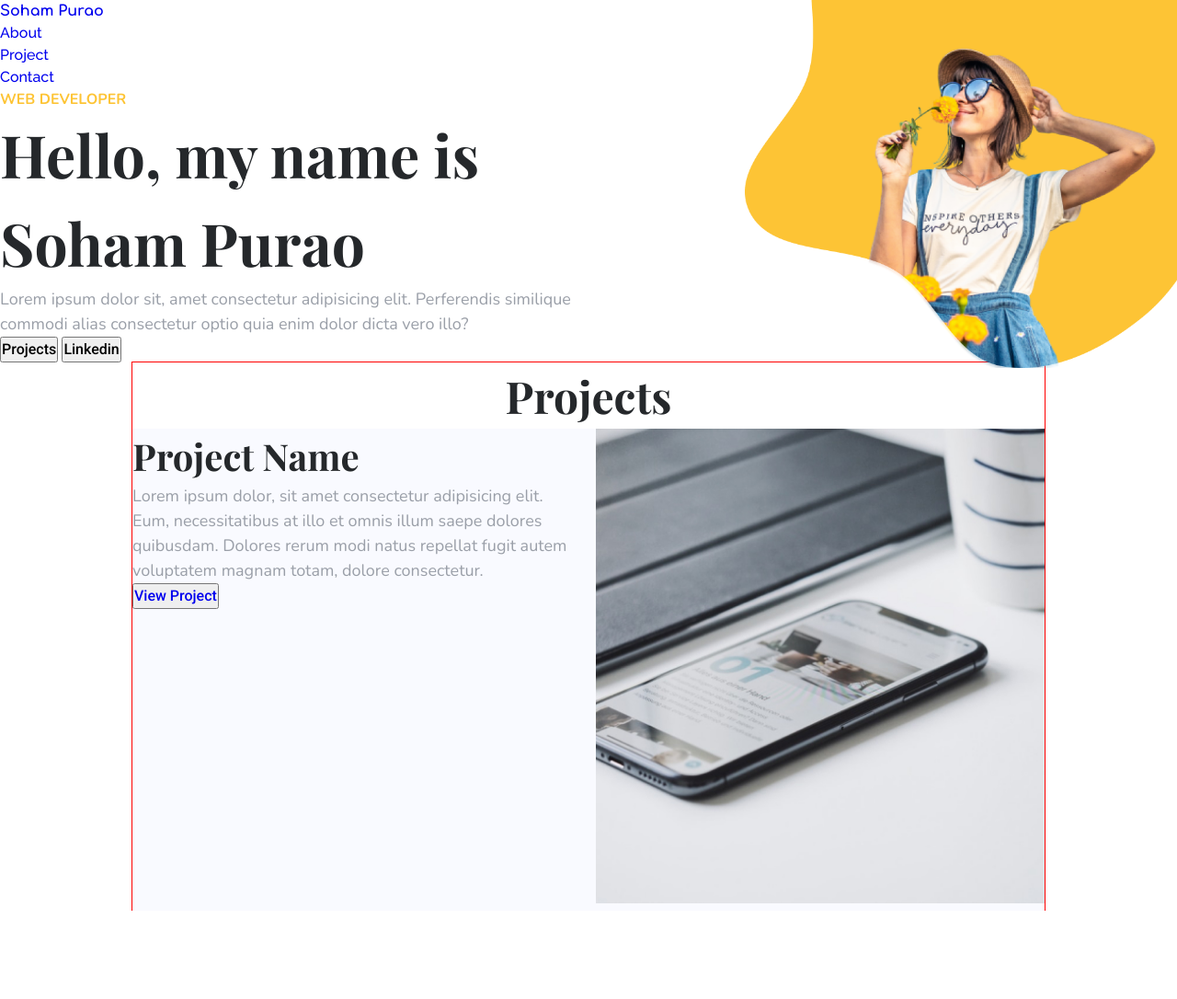
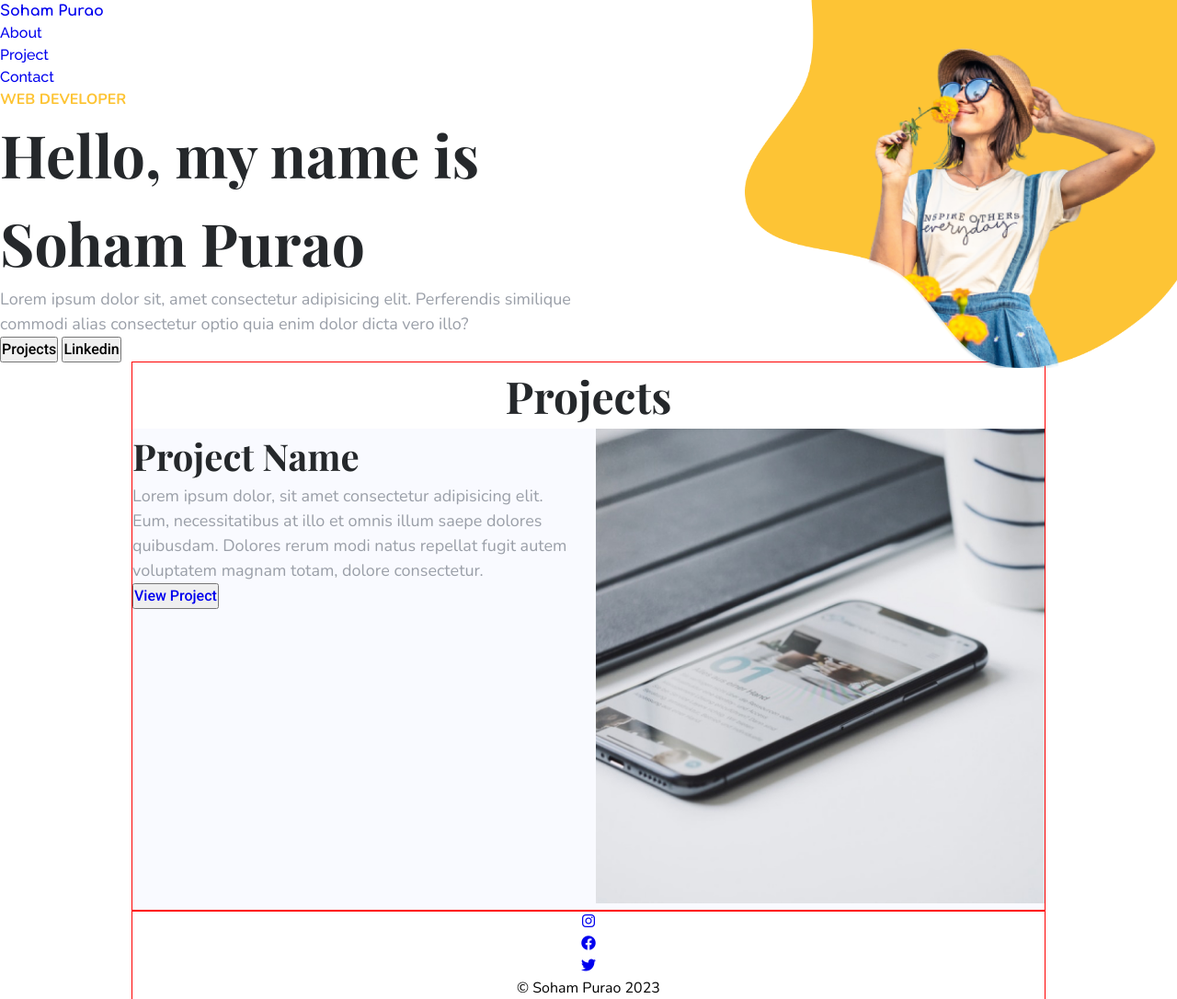
Before and after one commit to sohampurao/Personal-Portfolio, a website built with Vite: page index.html in a window 1280 px wide. Shown: the whole page at 92% size. Before the commit the page ends 990 px from the top, so only its background shows below. Built offline with nearby package versions, Linux system fonts and the light colour scheme.

Commit message:
added base html and css footer section

```diff
--- a/index.html
+++ b/index.html
@@ -117,6 +117,30 @@
       </section>
       <!-- ================ PROJECT DISPLAY END ================ -->
     </main>
+
+    <!-- ================ FOOTER START ================ -->
+    <footer>
+      <div class="container text-center">
+        <ul
+          role="list"
+          aria-label="footer-social-links"
+          id="footer-social-list"
+        >
+          <li>
+            <a href="#"><i class="fa-brands fa-instagram"></i></a>
+          </li>
+          <li>
+            <a href="#"><i class="fa-brands fa-facebook"></i></a>
+          </li>
+          <li>
+            <a href="#"><i class="fa-brands fa-twitter"></i></a>
+          </li>
+        </ul>
+        <div class="text-capitalize">© soham purao 2023</div>
+      </div>
+    </footer>
+    <!-- ================ FOOTER END ================ -->
+
     <script type="module" src="/main.js"></script>
   </body>
 </html>
--- a/style.css
+++ b/style.css
@@ -271,3 +271,7 @@ a {
 .project-discription {}
 
 .project-image-container {}
+
+/* FOOTER */
+
+#footer-social-list {}
```
